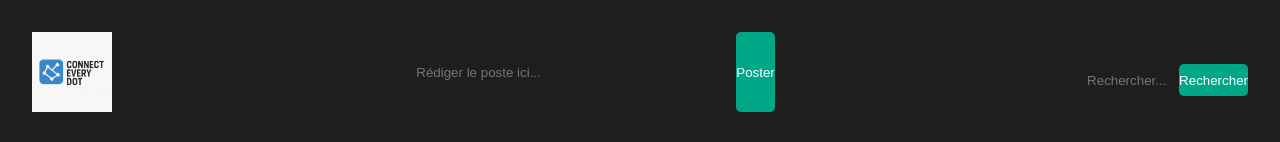
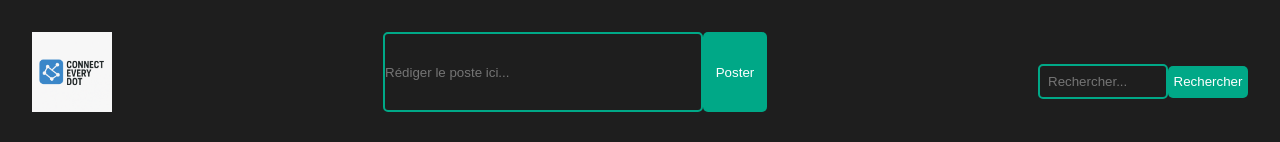
Before and after one commit to adatechschool/microblogging_ECD, an Angular app in the folder frontend/: page / in a window 1280 px wide. Shown: the top 142 px of the page. Built offline with nearby package versions, Linux system fonts and the light colour scheme; no server answers.

Commit message:
maj des mises en forme des inputs header

```diff
--- a/frontend/src/app/Components/new-post/new-post.component.css
+++ b/frontend/src/app/Components/new-post/new-post.component.css
@@ -10,6 +10,7 @@
   .post-button {
     background-color: #00a887;
     height: 5rem;
+    width: 4rem;
     color: #fff;
     border-radius: 5px;
     cursor: pointer;
@@ -17,9 +18,9 @@
 
   .post-input {
     color: #fff;
-    background-color: transparent;
     height: 5rem;
     width: 20rem;
+    background-color: transparent;
+    border: 2px solid #00a887;
     border-radius: 5px;
-    border-color: #00a887;
   }
--- a/frontend/src/app/Components/search-bar/search-bar.component.css
+++ b/frontend/src/app/Components/search-bar/search-bar.component.css
@@ -3,14 +3,13 @@
     align-items: center;
     margin-left: auto;
     padding-top: 2rem;
-    color: #fff;
-    border: #00a887;
     border-radius: 5px;
   }
 
   .search-button{
     background-color: #00a887;
     height: 2rem;
+    width: 5rem;
     color: #fff;
     border-radius: 5px;
     cursor: pointer;
@@ -18,9 +17,9 @@
 
   .search-input {
     color: #fff;
-    border-color: #00a887;
+    border: 2px solid #00a887;
     background-color: transparent;
     padding: 0.5rem;
-    width: 100px;
+    width: 130px;
     border-radius: 5px;
   }
```
